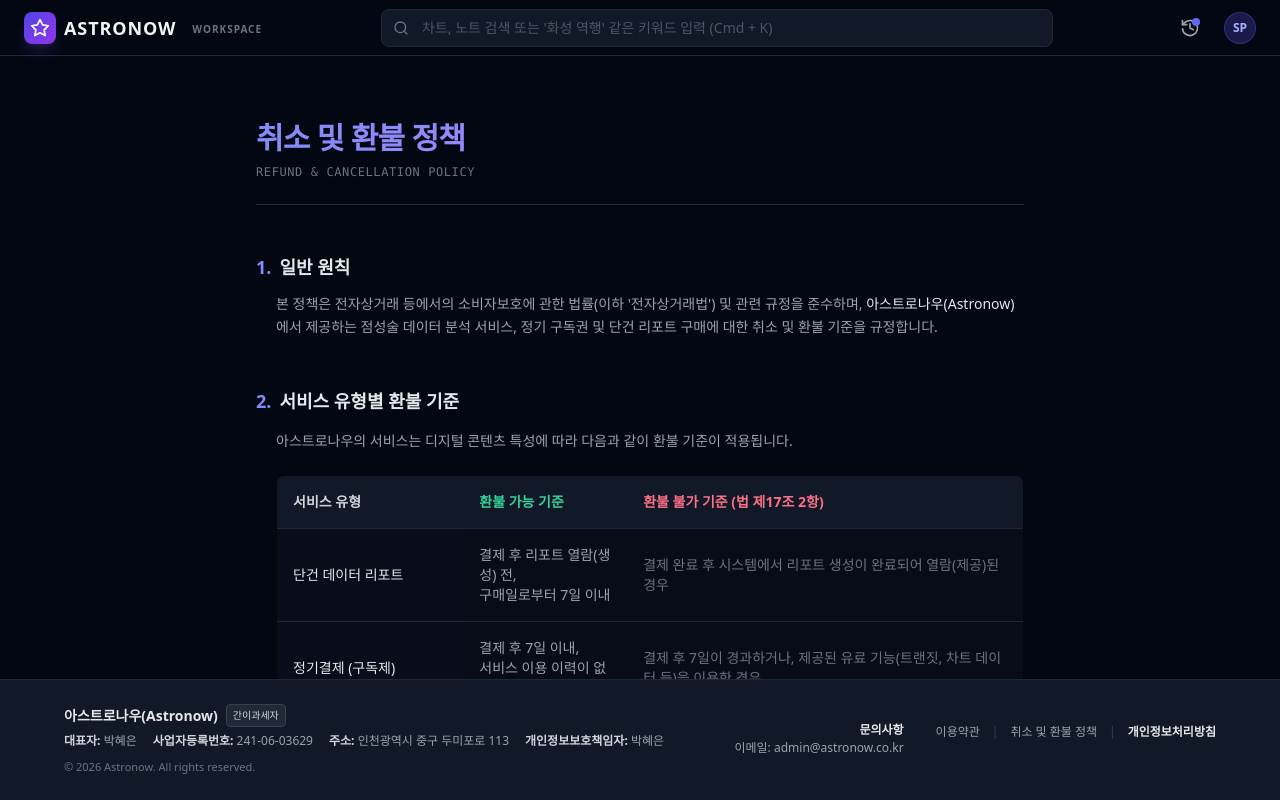
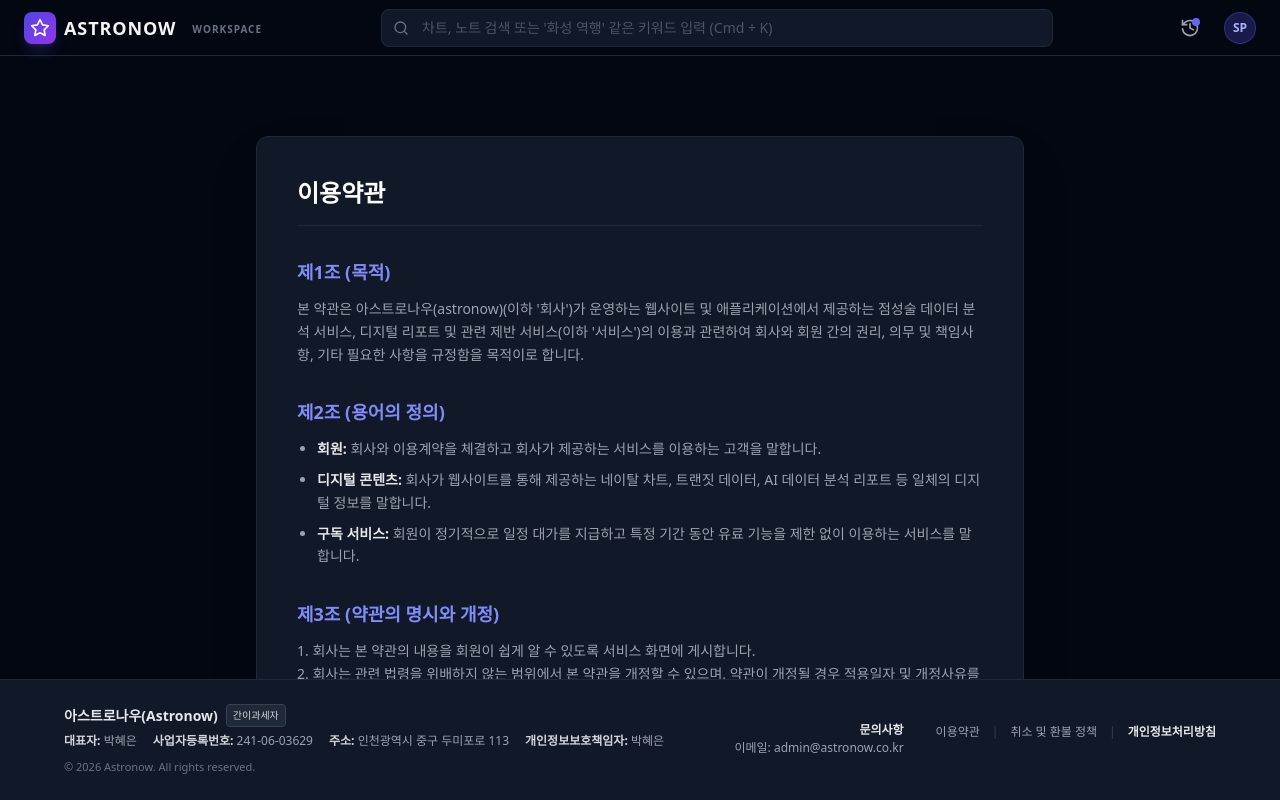
Before and after one commit to Sarahhyepark3/astronow, a React (Vite) app: page /terms in a window 1280 px wide. Built offline with nearby package versions, Linux system fonts and the light colour scheme.

Commit message:
Update Terms.jsx

```diff
--- a/src/pages/Terms.jsx
+++ b/src/pages/Terms.jsx
@@ -2,119 +2,75 @@ import React from 'react';
 
 export default function Terms() {
   return (
-    <div className="min-h-screen bg-gray-950 text-gray-100 py-16 px-6 sm:px-12 font-sans">
-      <div className="max-w-3xl mx-auto space-y-12">
+    // h-full overflow-y-auto 설정으로 스크롤이 시원하게 작동합니다.
+    <div className="h-full overflow-y-auto bg-gray-950 text-gray-300 p-8 sm:p-20 font-sans">
+      <div className="max-w-3xl mx-auto bg-gray-900 border border-gray-800 p-6 sm:p-10 rounded-xl shadow-2xl">
+        <h1 className="text-2xl font-bold text-white mb-8 border-b border-gray-800 pb-4">이용약관</h1>
 
-        {/* 타이틀 영역 */}
-        <div className="border-b border-gray-800 pb-6">
-          <h1 className="text-2xl sm:text-3xl font-bold tracking-tight bg-gradient-to-r from-indigo-400 to-purple-400 bg-clip-text text-transparent">
-            취소 및 환불 정책
-          </h1>
-          <p className="text-xs text-gray-500 font-mono mt-2 uppercase tracking-wider">
-            Refund & Cancellation Policy
-          </p>
-        </div>
-
-        {/* 1. 일반 원칙 */}
-        <section className="space-y-3">
-          <h2 className="text-lg font-bold text-gray-200 flex items-center gap-2">
-            <span className="text-indigo-400">1.</span> 일반 원칙
-          </h2>
-          <p className="text-sm text-gray-400 leading-relaxed pl-5">
-            본 정책은 전자상거래 등에서의 소비자보호에 관한 법률(이하 '전자상거래법') 및 관련 규정을 준수하며,
-            <span className="text-gray-200 font-medium"> 아스트로나우(Astronow)</span>에서 제공하는 점성술 데이터 분석 서비스,
-            정기 구독권 및 단건 리포트 구매에 대한 취소 및 환불 기준을 규정합니다.
+        <div className="space-y-8 text-sm leading-relaxed">
+          <section>
+            <h2 className="font-bold text-indigo-400 mb-3 text-lg">제1조 (목적)</h2>
+            <p className="text-gray-400">
+              본 약관은 아스트로나우(astronow)(이하 '회사')가 운영하는 웹사이트 및 애플리케이션에서 제공하는 점성술 데이터 분석 서비스, 디지털 리포트 및 관련 제반 서비스(이하 '서비스')의 이용과 관련하여 회사와 회원 간의 권리, 의무 및 책임사항, 기타 필요한 사항을 규정함을 목적이로 합니다.
             </p>
           </section>
 
-        {/* 2. 서비스 유형별 환불 기준 (표 영역) */}
-        <section className="space-y-4">
-          <h2 className="text-lg font-bold text-gray-200 flex items-center gap-2">
-            <span className="text-indigo-400">2.</span> 서비스 유형별 환불 기준
-          </h2>
-          <p className="text-sm text-gray-400 pl-5">
-            아스트로나우의 서비스는 디지털 콘텐츠 특성에 따라 다음과 같이 환불 기준이 적용됩니다.
-          </p>
-
-          {/* 테이블 구조 */}
-          <div className="overflow-x-auto pl-5 pt-2">
-            <table className="w-full border-collapse text-left text-xs sm:text-sm border border-gray-800 rounded-lg overflow-hidden">
-              <thead>
-                <tr className="bg-gray-900 text-gray-300 border-b border-gray-800 font-semibold">
-                  <th className="p-3 sm:p-4 w-1/4">서비스 유형</th>
-                  <th className="p-3 sm:p-4 w-3/8 text-emerald-400">환불 가능 기준</th>
-                  <th className="p-3 sm:p-4 w-3/8 text-rose-400">환불 불가 기준 (법 제17조 2항)</th>
-                </tr>
-              </thead>
-              <tbody className="divide-y divide-gray-800 text-gray-400 bg-gray-900/30">
-                <tr>
-                  <td className="p-3 sm:p-4 font-medium text-gray-200 bg-gray-900/10">단건 데이터 리포트</td>
-                  <td className="p-3 sm:p-4">결제 후 리포트 열람(생성) 전, <br/>구매일로부터 7일 이내</td>
-                  <td className="p-3 sm:p-4 text-gray-500">결제 완료 후 시스템에서 리포트 생성이 완료되어 열람(제공)된 경우</td>
-                </tr>
-                <tr>
-                  <td className="p-3 sm:p-4 font-medium text-gray-200 bg-gray-900/10">정기결제 (구독제)</td>
-                  <td className="p-3 sm:p-4">결제 후 7일 이내, <br/>서비스 이용 이력이 없는 경우</td>
-                  <td className="p-3 sm:p-4 text-gray-500">결제 후 7일이 경과하거나, 제공된 유료 기능(트랜짓, 차트 데이터 등)을 이용한 경우</td>
-                </tr>
-              </tbody>
-            </table>
-          </div>
-        </section>
-
-        {/* 3. 정기결제(구독) 해지 및 취소 */}
-        <section className="space-y-3">
-          <h2 className="text-lg font-bold text-gray-200 flex items-center gap-2">
-            <span className="text-indigo-400">3.</span> 정기결제(구독) 해지 및 취소
-          </h2>
-          <ul className="space-y-2 text-sm text-gray-400 pl-5 list-disc list-outside">
-            <li>
-              <span className="text-gray-200 font-semibold">다음 결제일 해지 (구독 취소):</span> 사용자는 언제든지 마이페이지를 통해 다음 결제일에 대한 정기결제 해지를 예약할 수 있습니다. 이 경우 이미 결제된 해당 주기의 이용권은 잔여 기간 동안 정상 유지되며, 다음 결제일부터 요금이 청구되지 않습니다.
-            </li>
-            <li>
-              <span className="text-gray-200 font-semibold">중도 해지 및 환불:</span> 구독 결제일로부터 7일 이내에 유료 데이터를 열람하지 않은 경우 전액 환불이 가능합니다. 단, 유료 기능을 1회 이상 사용한 경우에는 해당 결제 주기의 부분 환불이 불가하며 잔여 기간 동안 서비스가 정상 유지됩니다.
-            </li>
+          <section>
+            <h2 className="font-bold text-indigo-400 mb-3 text-lg">제2조 (용어의 정의)</h2>
+            <ul className="list-disc pl-5 space-y-2 text-gray-400">
+              <li><strong className="text-gray-200">회원:</strong> 회사와 이용계약을 체결하고 회사가 제공하는 서비스를 이용하는 고객을 말합니다.</li>
+              <li><strong className="text-gray-200">디지털 콘텐츠:</strong> 회사가 웹사이트를 통해 제공하는 네이탈 차트, 트랜짓 데이터, AI 데이터 분석 리포트 등 일체의 디지털 정보를 말합니다.</li>
+              <li><strong className="text-gray-200">구독 서비스:</strong> 회원이 정기적으로 일정 대가를 지급하고 특정 기간 동안 유료 기능을 제한 없이 이용하는 서비스를 말합니다.</li>
             </ul>
           </section>
 
-        {/* 4. 단건 결제 환불 */}
-        <section className="space-y-3">
-          <h2 className="text-lg font-bold text-gray-200 flex items-center gap-2">
-            <span className="text-indigo-400">4.</span> 단건 결제 (데이터 분석 리포트) 환불
-          </h2>
-          <ul className="space-y-2 text-sm text-gray-400 pl-5 list-disc list-outside">
-            <li>
-              단건으로 구매하는 맞춤형 점성술 리포트는 결제 완료와 동시에 소프트웨어를 통해 개별 데이터가 즉시 연산 및 제공되는 <span className="text-purple-400">‘디지털 콘텐츠’</span>입니다.
-            </li>
-            <li>
-              결제 후 리포트가 생성되어 화면에 출력되거나 다운로드 가능한 상태가 된 경우, 디지털 콘텐츠의 제공이 개시된 것으로 보아 전자상거래법에 의거 청약철회(환불)가 제한됩니다.
-            </li>
-            <li>
-              시스템 오류 또는 기술적 장애로 인해 결제 후 리포트가 정상적으로 생성되지 않은 경우, 고객센터로 문의하시면 확인 후 <span className="text-gray-200 font-semibold">100% 전액 환불</span> 처리됩니다.
-            </li>
-          </ul>
+          <section>
+            <h2 className="font-bold text-indigo-400 mb-3 text-lg">제3조 (약관의 명시와 개정)</h2>
+            <p className="text-gray-400">
+              1. 회사는 본 약관의 내용을 회원이 쉽게 알 수 있도록 서비스 화면에 게시합니다.<br />
+              2. 회사는 관련 법령을 위배하지 않는 범위에서 본 약관을 개정할 수 있으며, 약관이 개정될 경우 적용일자 및 개정사유를 명시하여 현행 약관과 함께 서비스 화면에 그 적용일자 7일 전부터 공지합니다.
+            </p>
           </section>
 
-        {/* 5. 환불 신청 절차 */}
-        <section className="space-y-3">
-          <h2 className="text-lg font-bold text-gray-200 flex items-center gap-2">
-            <span className="text-indigo-400">5.</span> 환불 신청 절차
-          </h2>
-          <ul className="space-y-2 text-sm text-gray-400 pl-5 list-disc list-outside">
-            <li>
-              <span className="text-gray-200 font-semibold">신청 방법:</span> 마이페이지 내 [결제 내역] 메뉴 또는 고객센터 이메일을 통해 접수하실 수 있습니다.
-            </li>
-            <li>
-              <span className="text-gray-200 font-semibold">처리 기간:</span> 환불 요청이 접수 및 승인된 후, 결제 수단에 따라 영업일 기준 3~7일 내에 승인 취소 또는 지정된 계좌로 환불액이 입금됩니다. (PG사 및 카드사 사정에 따라 소요 기간이 달라질 수 있습니다.)
-            </li>
-          </ul>
+          <section>
+            <h2 className="font-bold text-indigo-400 mb-3 text-lg">제4조 (서비스의 제공 및 변경)</h2>
+            <p className="text-gray-400">
+              1. 회사는 회원에게 천체 연산 엔진을 기반으로 한 점성술 차트 생성, 연구 데이터 랩, AI 리포트 생성 등의 서비스를 제공합니다.<br />
+              2. 회사는 컴퓨터 등 정보통신설비의 보수점검, 교체 및 고장, 통신두절 또는 운영상 상당한 이유가 있는 경우 서비스의 제공을 일시적으로 중단할 수 있습니다.
+            </p>
           </section>
 
-        {/* 이메일 컴포넌트 안내 팁 */}
-        <div className="bg-gray-900/50 border border-gray-800 rounded-xl p-4 text-xs text-gray-500 leading-relaxed">
-          💡 환불 관련 문의사항은 <span className="text-indigo-400 font-medium">admin@astronow.co.kr</span>으로 메일을 보내주시면 신속하게 안내해 드리겠습니다. 이전 푸터에 맞춰 접수처를 일원화했습니다.
+          <section>
+            <h2 className="font-bold text-indigo-400 mb-3 text-lg">제5조 (유료 서비스의 이용 및 환불)</h2>
+            <p className="text-gray-400">
+              1. 회사가 제공하는 단건 리포트 및 정기 구독 서비스는 유료로 제공되며, 구체적인 결제 금액과 조건은 각 서비스 화면에 표시된 바에 따릅니다.<br />
+              2. 본 서비스는 결제와 동시에 데이터 연산 및 디지털 콘텐츠 제공이 개시되는 특성을 가집니다. 따라서 리포트가 생성 및 제공된 이후에는 전자상거래법 제17조 제2항에 의거하여 원칙적으로 청약철회(환불)가 제한됩니다. 상세한 기준은 별도의 '취소 및 환불 정책'에 따릅니다.
+            </p>
+          </section>
+
+          <section>
+            <h2 className="font-bold text-indigo-400 mb-3 text-lg">제6조 (지식재산권 및 이용 제한)</h2>
+            <p className="text-gray-400">
+              1. 회사가 작성한 저작물, 점성술 해석 텍스트, 알고리즘, 연산 시스템 및 웹사이트 디자인에 대한 저작권 기타 지식재산권은 회사에 귀속됩니다.<br />
+              2. 회원은 서비스를 이용함으로써 얻은 정보 중 회사에게 지식재산권이 귀속된 정보를 회사의 사전 승낙 없이 복제, 송신, 출판, 배포, 방송 기타 방법에 의하여 영리목적으로 이용하거나 제3자에게 이용하게 하여서는 안 됩니다.
+            </p>
+          </section>
+
+          <section>
+            <h2 className="font-bold text-indigo-400 mb-3 text-lg">제7조 (회사의 면책조항 - 점성술 서비스 특례)</h2>
+            <p className="text-gray-400">
+              1. 회사가 제공하는 점성술 데이터 분석 및 AI 리포트 결과물은 고전 기법과 천체 연산에 기반한 데이터 분석 자료이며, 과학적 사실을 증명하거나 특정 미래를 확정적으로 예측하지 않습니다.<br />
+              2. 회사는 서비스 내에서 제공되는 정보의 정확성, 신뢰성에 대해 보장하지 않으며, 회원이 본 서비스의 데이터나 해석을 바탕으로 내린 개인적·상업적 결정(투자, 직업 변경, 계약 등 일체의 행위)으로 인해 발생한 결과에 대하여 회사는 책임을 지지 않습니다.
+            </p>
+          </section>
+
+          <section>
+            <h2 className="font-bold text-indigo-400 mb-3 text-lg">제8조 (관할법원)</h2>
+            <p className="text-gray-400">
+              회사와 회원 간에 발생한 전자상거래 분쟁에 관한 소송은 제소 당시의 회원 주소에 의하고, 주소가 없는 경우에는 거소를 관할하는 지방법원의 전용관할로 합니다. 다만, 제소 당시 회원의 주소 또는 거소가 분명하지 않거나 외국 거주자의 경우에는 민사소송법상의 관할법원에 제기합니다.
+            </p>
+          </section>
         </div>
-
       </div>
     </div>
   );
```
Lines whose indentation alone changed are shown as unchanged.
